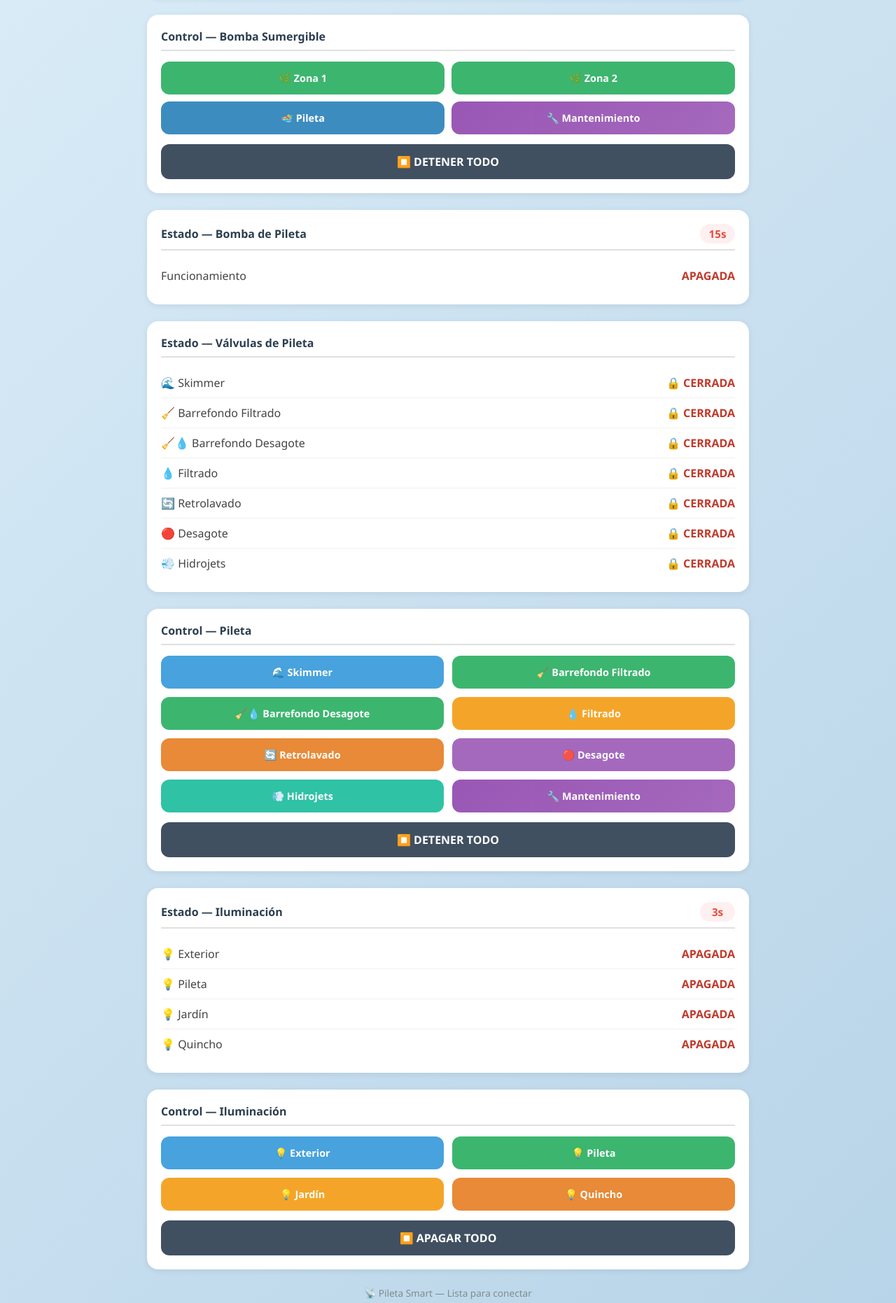
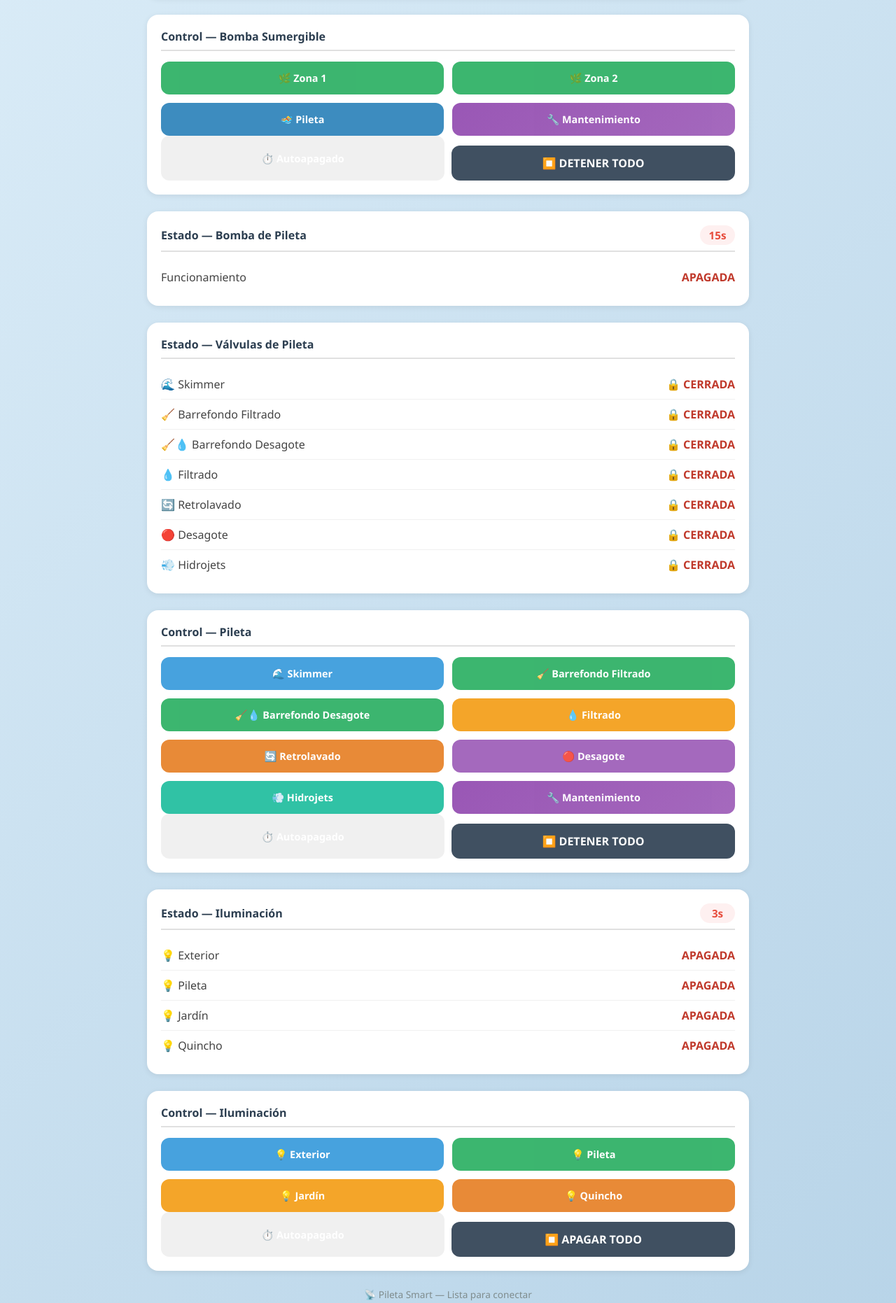
Before and after one commit to piletasmart/piletasmart, a plain HTML site: page index.html in a window 1280 px wide. Shown: the part 748-2610 px from the top of the page at 70% size. Drawn offline with Linux system fonts and the light colour scheme.

Commit message:
Refactor button layout and add auto-off buttons

```diff
--- a/index.html
+++ b/index.html
@@ -54,13 +54,16 @@
 
     <div class="tarjeta">
         <h2>Control — Bomba Sumergible</h2>
-        <div class="fila-doble">
+        <div class="fila-doble-tres">
             <button id="btn-zona1" class="boton btn-verde" onclick="toggleValvulaBomba('zona1')">🌿 Zona 1</button>
             <button id="btn-zona2" class="boton btn-verde" onclick="toggleValvulaBomba('zona2')">🌿 Zona 2</button>
             <button id="btn-llenado" class="boton btn-azul-agua" onclick="toggleValvulaBomba('llenado')">🏊 Pileta</button>
             <button id="btn-mtto-bomba" class="boton btn-mantenimiento" onclick="iniciarMantenimientoBomba()">🔧 Mantenimiento</button>
         </div>
-        <button class="boton btn-detener" onclick="detenerTodoBomba()">⏹️ DETENER TODO</button>
+        <div class="fila-doble">
+            <button class="boton btn-autoapagado" onclick="abrirTemporizadorBomba()">⏱️ Autoapagado</button>
+            <button class="boton btn-detener" onclick="detenerTodoBomba()">⏹️ DETENER TODO</button>
+        </div>
     </div>
 
     <div class="tarjeta">
@@ -118,7 +121,10 @@
             <button id="btn-hidrojets" class="boton btn-p6" onclick="activarValvulaPileta('hidrojets')">💨 Hidrojets</button>
             <button id="btn-mtto-pileta" class="boton btn-mantenimiento" onclick="iniciarMantenimientoPileta()">🔧 Mantenimiento</button>
         </div>
-        <button class="boton btn-detener" onclick="detenerTodoPileta()">⏹️ DETENER TODO</button>
+        <div class="fila-doble">
+            <button class="boton btn-autoapagado" onclick="abrirTemporizadorPileta()">⏱️ Autoapagado</button>
+            <button class="boton btn-detener" onclick="detenerTodoPileta()">⏹️ DETENER TODO</button>
+        </div>
     </div>
 
     <div class="tarjeta">
@@ -152,10 +158,18 @@
             <button id="btn-luz-jardin" class="boton btn-p3" onclick="toggleLuz('jardin')">💡 Jardín</button>
             <button id="btn-luz-quincho" class="boton btn-p4" onclick="toggleLuz('quincho')">💡 Quincho</button>
         </div>
-        <button class="boton btn-detener" onclick="apagarTodoLuces()">⏹️ APAGAR TODO</button>
+        <div class="fila-doble">
+            <button class="boton btn-autoapagado" onclick="abrirTemporizadorLuces()">⏱️ Autoapagado</button>
+            <button class="boton btn-detener" onclick="apagarTodoLuces()">⏹️ APAGAR TODO</button>
+        </div>
     </div>
 
     <div class="pie">📡 Pileta Smart — Lista para conectar</div>
+
+    <!-- Contenedores para los temporizadores -->
+    <div id="modal-temp-bomba"></div>
+    <div id="modal-temp-pileta"></div>
+    <div id="modal-temp-luces"></div>
 
     <script src="bomba_sumergible.js"></script>
     <script src="pileta.js"></script>
```
